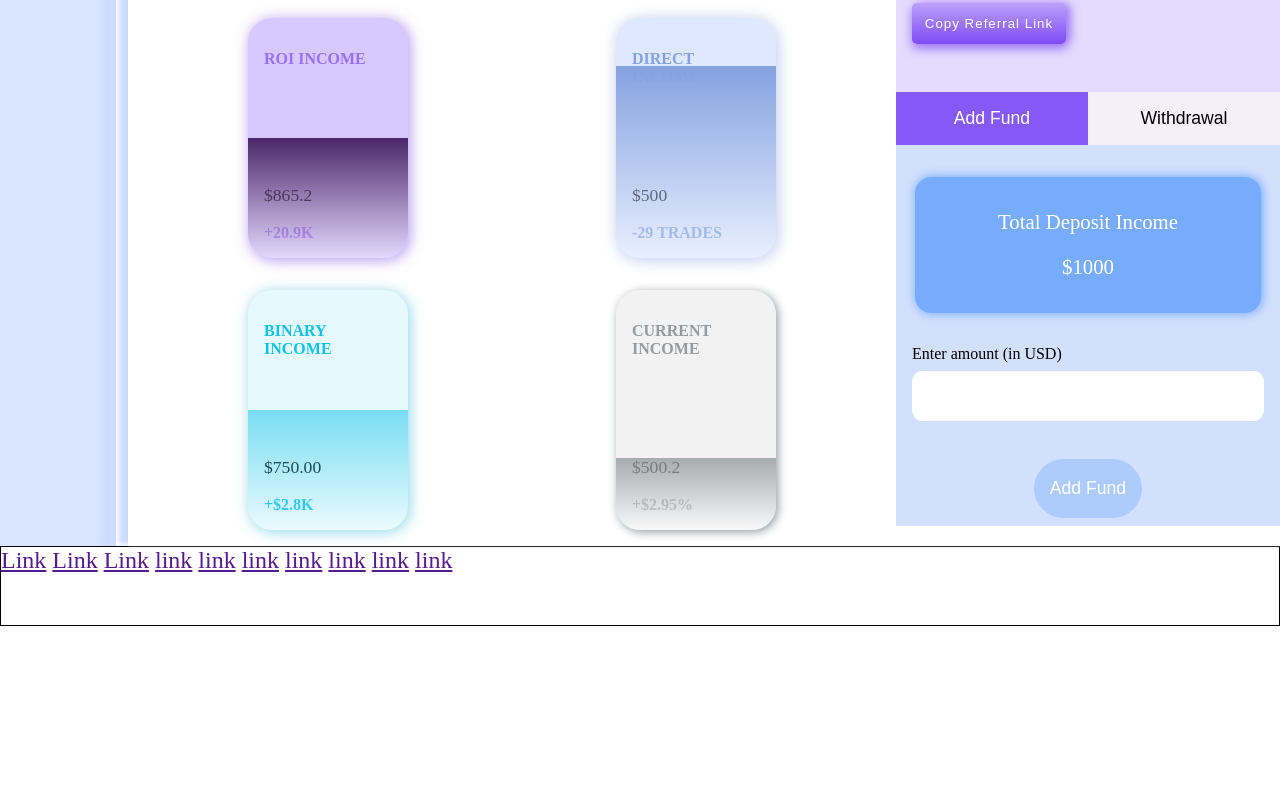
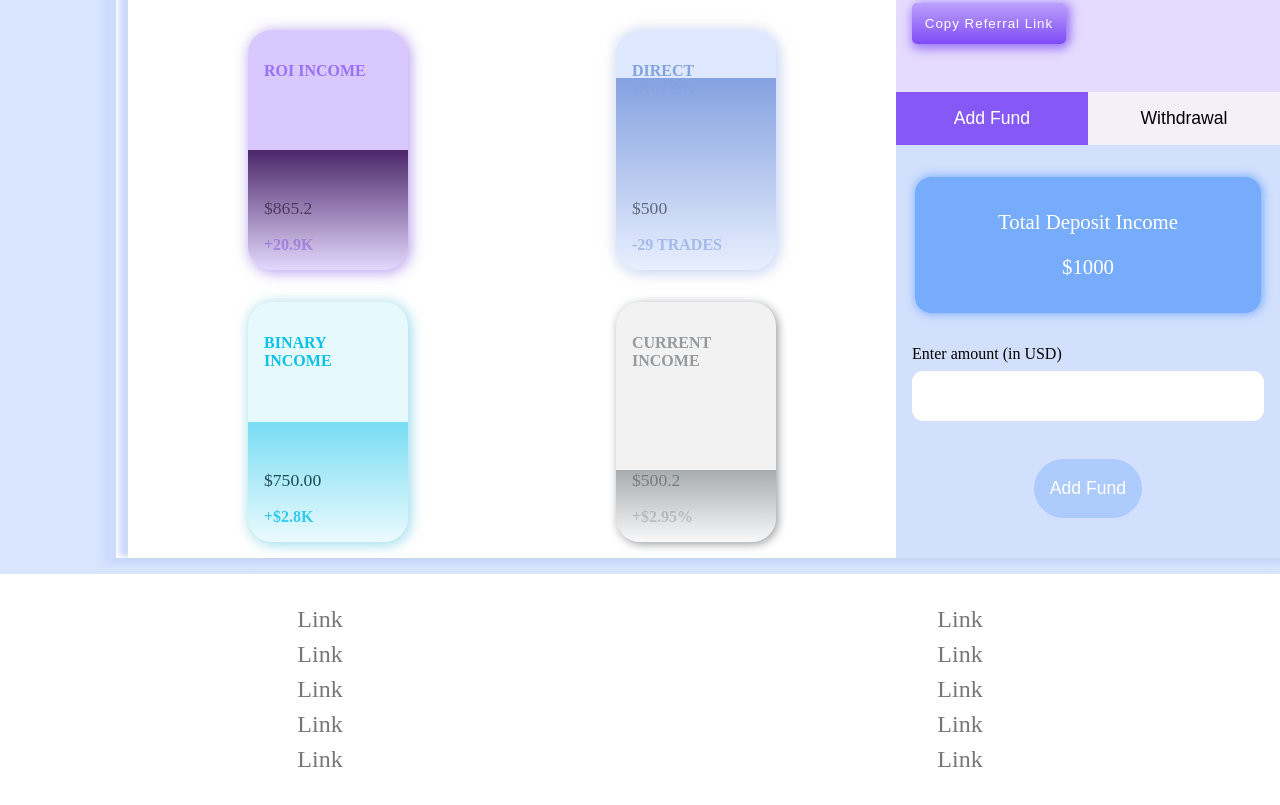
Before and after one commit to Suhail-007/Slack, a plain HTML site: page index.html in a window 1280 px wide. Shown: the part 733-1538 px from the top of the page. Before the commit the page ends 1359 px from the top, so only its background shows below. Drawn offline with nearby package versions, Linux system fonts and the light colour scheme.

Commit message:
added footer

```diff
--- a/index.html
+++ b/index.html
@@ -1,6 +1,5 @@
 <!DOCTYPE html>
 <html lang="en">
-
 <head>
   <meta charset="UTF-8">
   <meta http-equiv="X-UA-Compatible" content="IE=Edge">
@@ -24,7 +23,7 @@
     <div class="header">
       <div class="website_logo_container">
         <div class="website_logo">
-          <img src="src/images/logo.jpg" alt="">
+          <img src="src/images/logo.jpg" alt="#">
         </div>
         <p class="website_name hidden">Slack</p>
       </div>
@@ -32,7 +31,7 @@
       <div class=" user_profile_container user_profile_container_desktop hidden">
         <p class="username">Suhail Qureshi</p>
         <div class="user_profile">
-          <img src="/src/images/user.png" alt="">
+          <img src="/src/images/user.png" alt="#">
         </div>
       </div>
     </div>
@@ -46,7 +45,7 @@
         <div class="user_profile_container user_profile_container_mob">
           <p class="username">Suhail Qureshi</p>
           <div class="user_profile">
-            <img src="/src/images/user.png" alt="">
+            <img src="/src/images/user.png" alt="#">
           </div>
         </div>
 
@@ -114,16 +113,16 @@
     <section class="container_ref_amnt"></section>
   </main>
  <footer>
-   <a href="">Link</a>
-   <a href="">Link</a>
-   <a href="">Link</a>
-   <a href="">link</a>
-   <a href="">link</a>
-   <a href="">link</a>
-   <a href="">link</a>
-   <a href="">link</a>
-   <a href="">link</a>
-   <a href="">link</a>
+   <a href="#">Link</a>
+   <a href="#">Link</a>
+   <a href="#">Link</a>
+   <a href="#">link</a>
+   <a href="#">link</a>
+   <a href="#">link</a>
+   <a href="#">link</a>
+   <a href="#">link</a>
+   <a href="#">link</a>
+   <a href="#">link</a>
  </footer>
 </body>
 </html>
--- a/style/style.css
+++ b/style/style.css
@@ -60,7 +60,7 @@ header {
   -moz-box-shadow: 1px 0px 5px 0px rgba(var(--shadow), 1);
   box-shadow: 1px 0px 5px 0px rgba(var(--shadow), 1);
   overflow: hidden;
-  background: rgba(255,255,255,0.8);
+  background: rgba(255, 255, 255, 0.9);
   position: sticky;
   top: 0;
 }
@@ -491,7 +491,7 @@ main::after {
   border-radius: 10rem;
   font-size: 1.1rem;
   transition: 200ms ease-in-out;
-  margin-top: 2rem;
+  margin-block: 2rem;
 }
 
 
@@ -524,9 +524,20 @@ main::after {
 }
 
 footer {
-  border: 1px solid black;
   background: #fff;
-  height: 5rem;
+  display: grid;
+  grid-template-columns: 1fr 1fr;
+  justify-items: center;
+  padding-block: 2rem;
+  gap: 0.5rem 0;
+  margin-top: 1rem;
+}
+
+footer a {
+  text-decoration: none;
+  color: #777;
+  font-size: clamp(1rem, 3vw, 1.5rem);
+  text-transform: capitalize;
 }
 
 /* CONVERT ALL THE RGBA TO HSLA OR VICE VERSA LATER*/
@@ -565,7 +576,6 @@ footer {
     display: flex;
     flex-direction: column;
     align-items: stretch;
-    background: none;
     box-shadow: none;
   }
 
@@ -658,7 +668,7 @@ footer {
 
   .account_info {
     position: absolute;
-    left: -12%;
+    left: -14%;
     top: 5%;
     padding: 1rem;
   }
```
Also changed, not shown: src/js/views/fundTransferView.js (line endings or trailing spaces).
